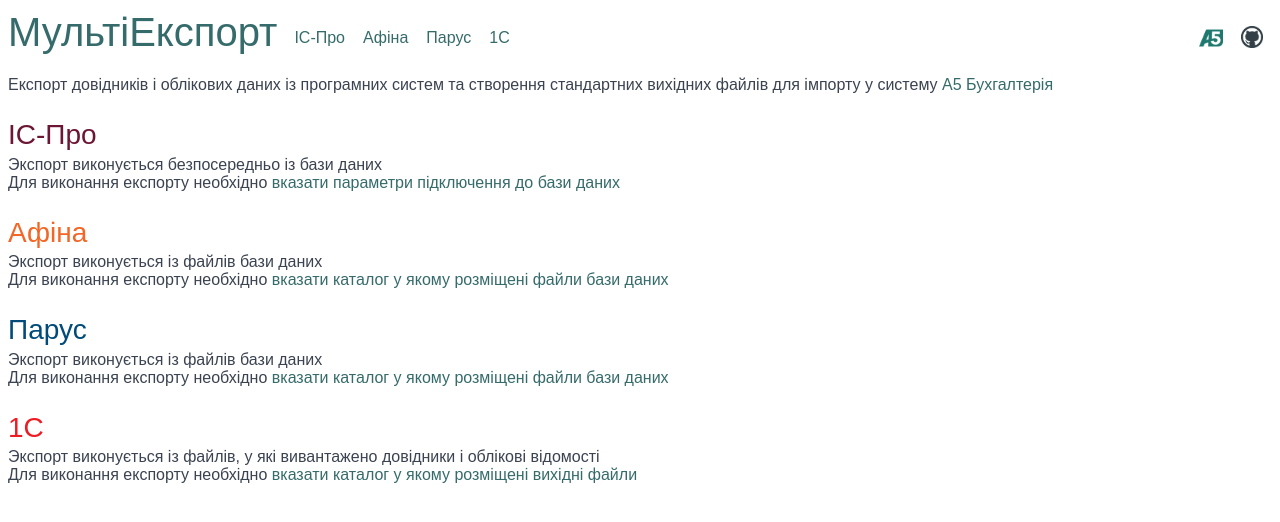
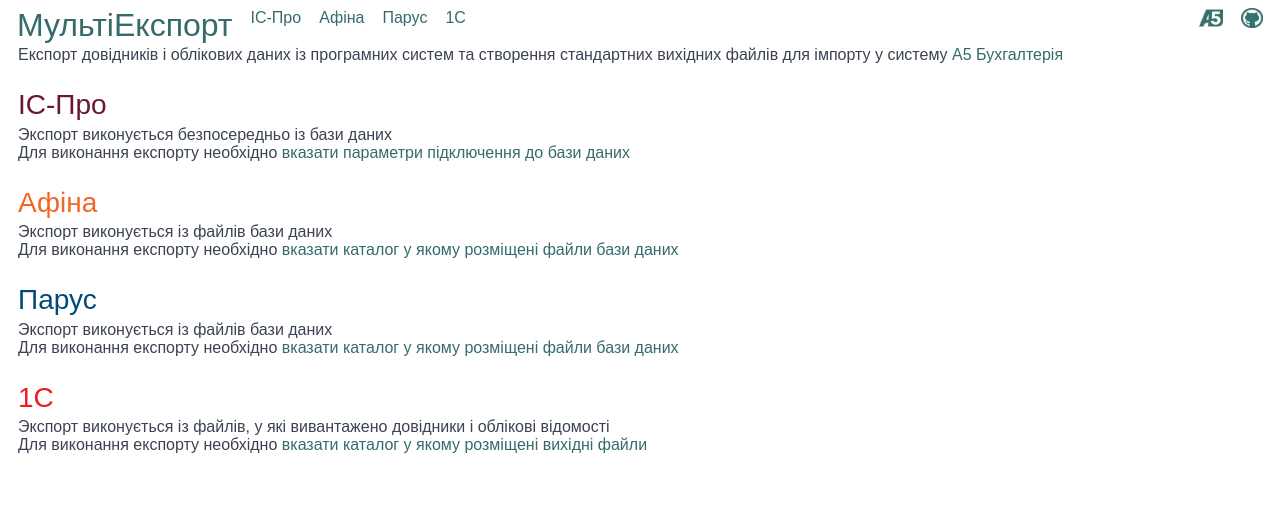
Before and after one commit to serhii-untilov/multi-export, an Electron app: page renderer/index.html in a window 1280 px wide. Drawn offline with Linux system fonts and the light colour scheme; no server answers.

Commit message:
Minor updates.

```diff
--- a/renderer/index.html
+++ b/renderer/index.html
@@ -13,10 +13,9 @@
 
     <header class="navbar">
       <section class="navbar-section">
-        <a href="#" class="navbar-brand mr-2 mt-2" id="selectHome">
-          <h1>МультіЕкспорт</h1>
+        <a href="#" class="btn btn-link mt-4 mb-8 mr-4 ml-4" id="selectHome">
+          <h2>МультіЕкспорт</h2>
         </a>
-
         <a href="#" class="btn btn-link" id="selectISPro">ІС-Про</a>
         <a href="#" class="btn btn-link" id="selectAfina">Афіна</a>
         <a href="#" class="btn btn-link" id="selectParus">Парус</a>
@@ -27,12 +26,12 @@
           <img src="../assets/images/a5.png" width="24" height="24" alt="A5">
         </a>
         <a href="#" class="btn btn-link black-white" id="selectGitHub">
-          <img class="black-white" src="../assets/images/github.png" width="22" height="22" alt="GitHub">
+          <img src="../assets/images/github-green.png" style="padding-top: 2px;" width="22" height="22" alt="GitHub">
         </a>
       </section>
     </header>
 
-    <div class="panel" style="border: 0px;">
+    <div class="panel" style="border: 0px; padding: 10px;">
       <div class="panel-header" style="padding: 0px;">
       </div>
       <div class="panel-nav">
--- a/renderer/style.css
+++ b/renderer/style.css
@@ -37,5 +37,5 @@
   /* make image black and white */
   /* -webkit-filter: grayscale(60%);*/
 .black-white {
-    filter: grayscale(20%);
+    filter: grayscale(50%);
 }
```
Also changed, not shown: assets/images/github-green.png (added).
